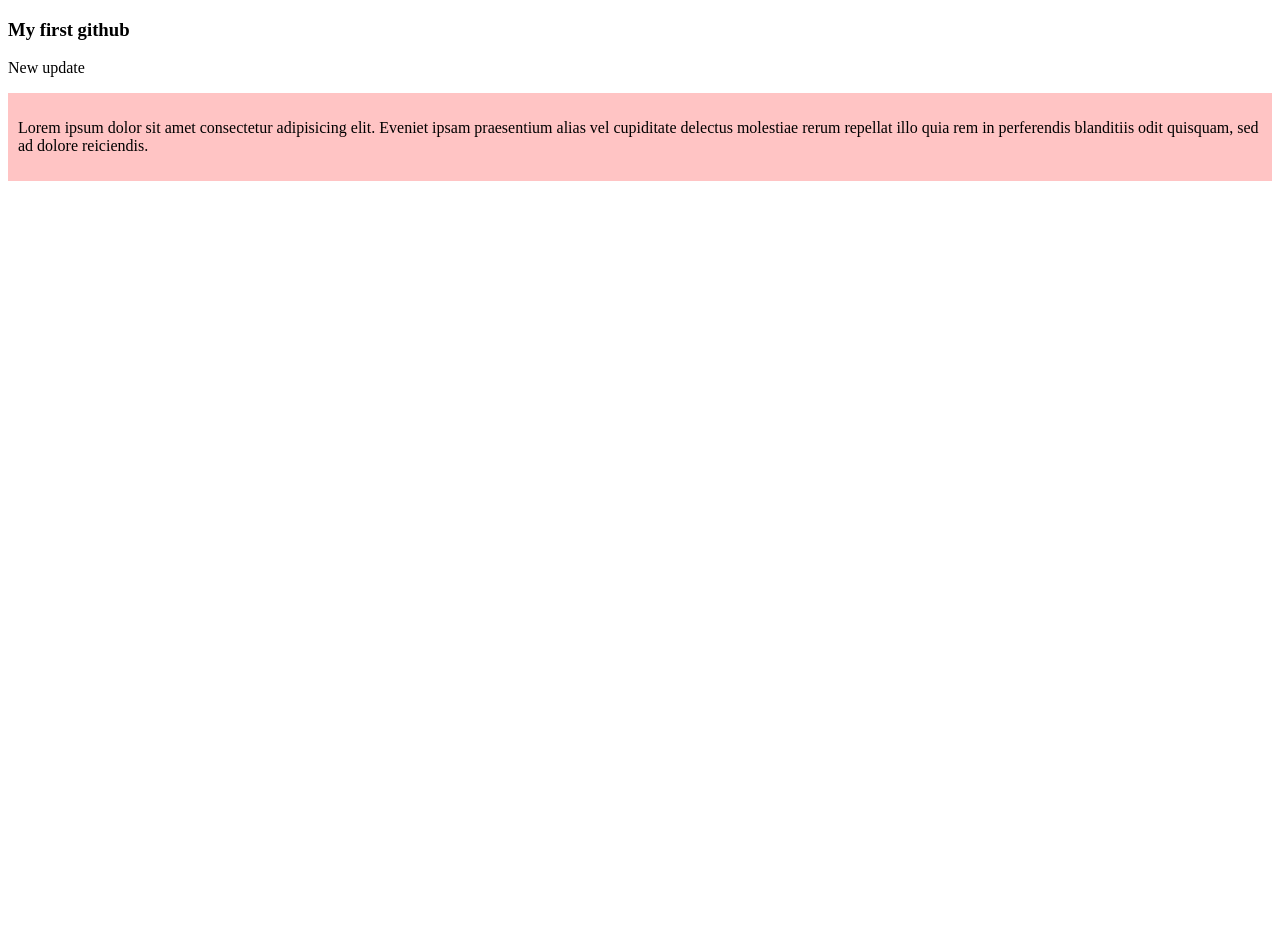
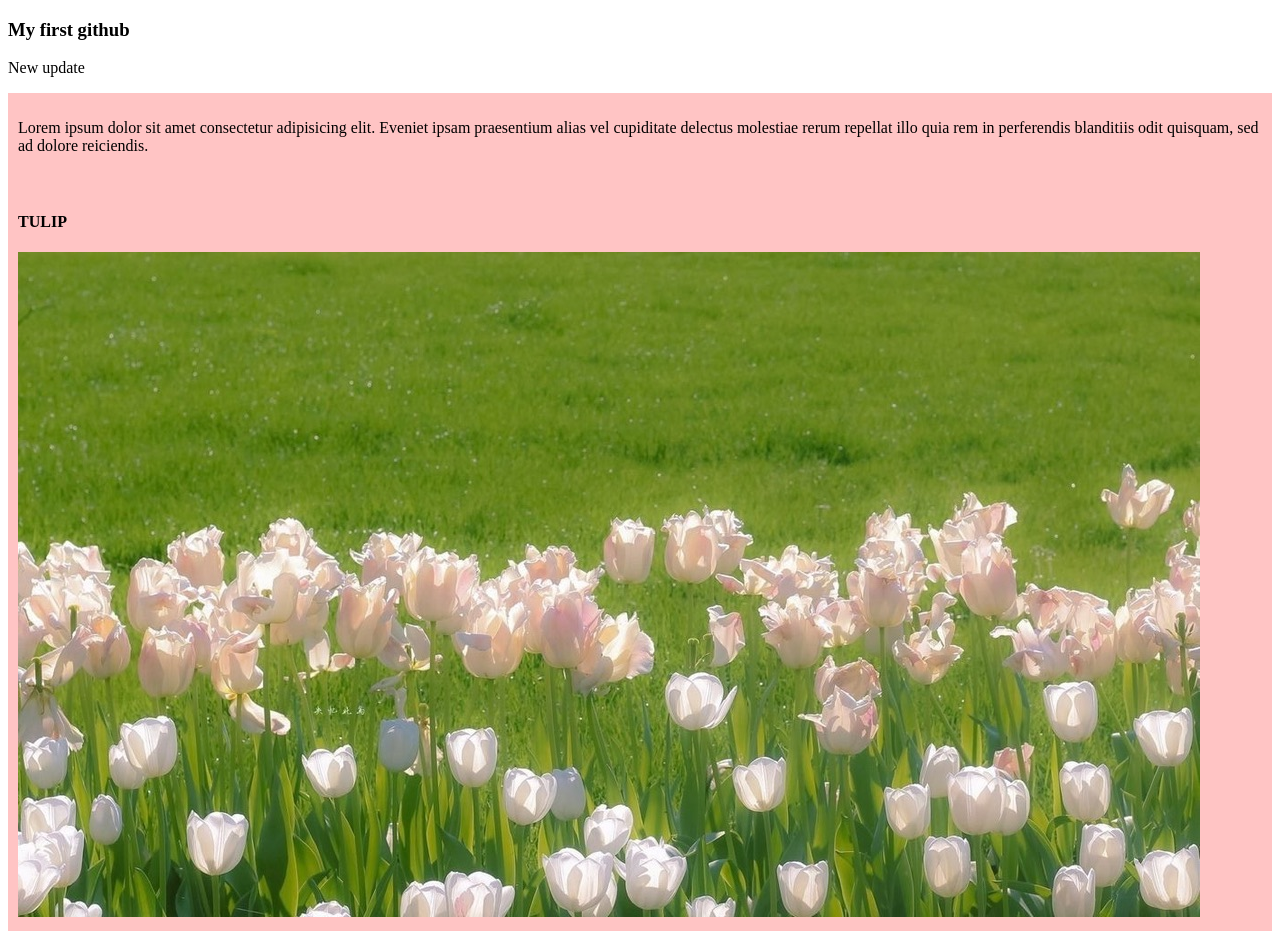
Before and after one commit to Shajia232/my-first-github-repo, a plain HTML site: page index.html in a window 1280 px wide. Before the commit the page ends 800 px from the top, so only its background shows below. Drawn offline with Linux system fonts and the light colour scheme.

Commit message:
added tulip

```diff
--- a/index.html
+++ b/index.html
@@ -12,5 +12,9 @@
     <div>
     <p>Lorem ipsum dolor sit amet consectetur adipisicing elit. Eveniet ipsam praesentium alias vel cupiditate delectus molestiae rerum repellat illo quia rem in perferendis blanditiis odit quisquam, sed ad dolore reiciendis.</p>
     </div>
+    <div>
+        <H4>TULIP</H4>
+        <img src="images/tulips.jpeg" alt="">
+    </div>
 </body>
 </html>
```
Also changed, not shown: images/tulips.jpeg (added).
